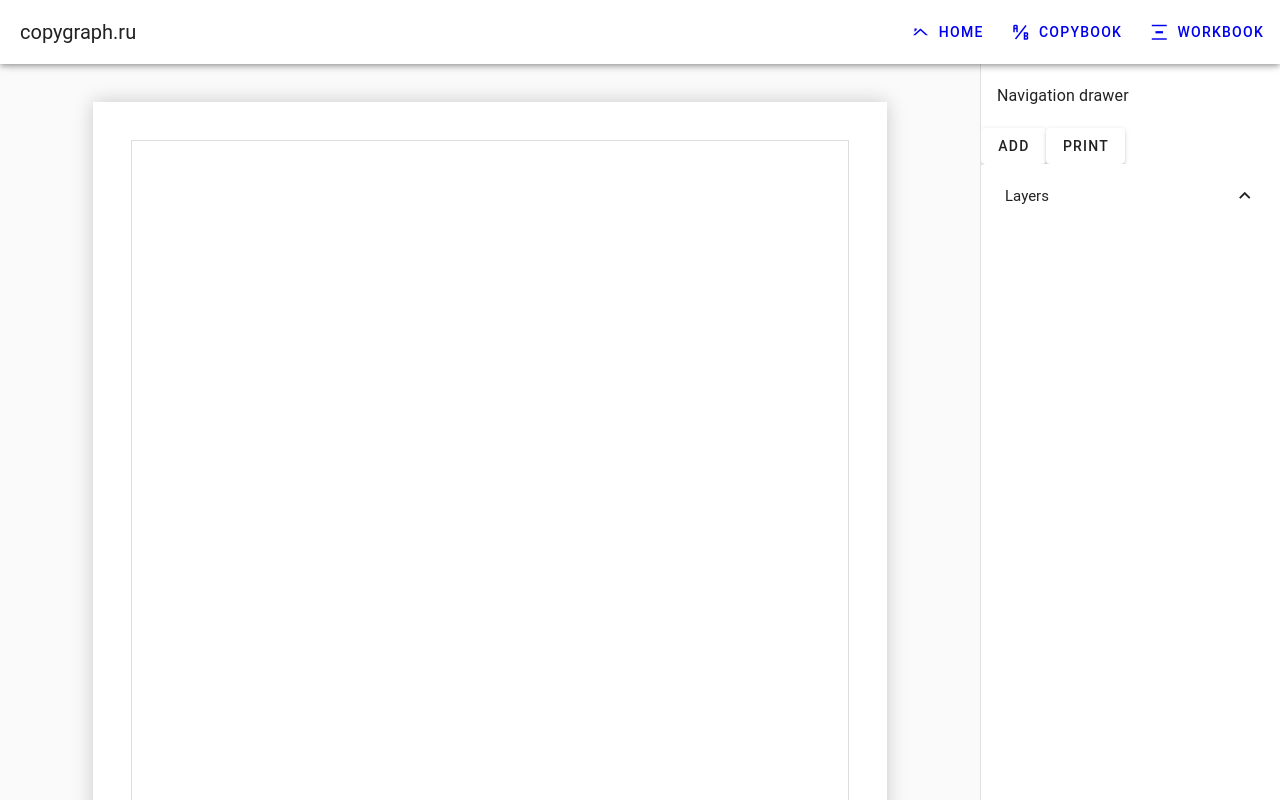
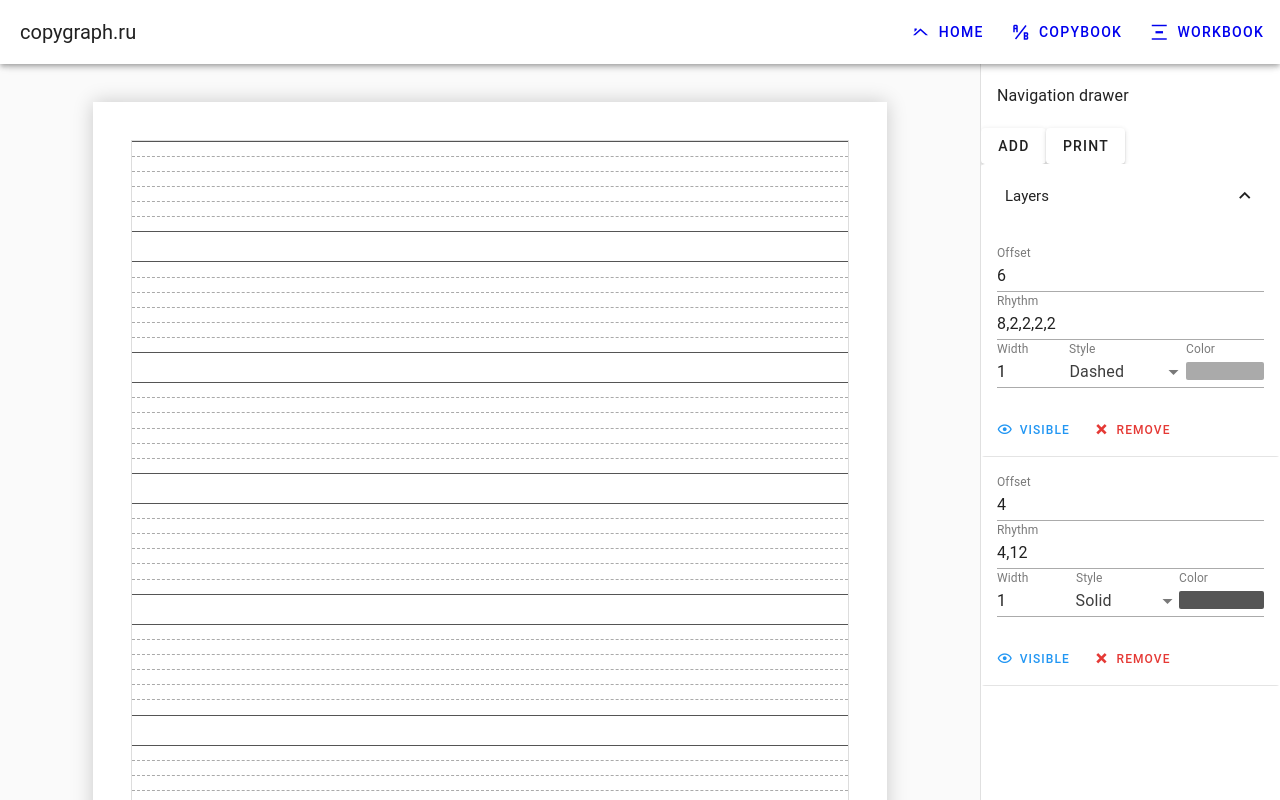
Before and after one commit to Loac/copygraph.ru, a Vue app: page /workbook-advanced in a window 1280 px wide. Both pictures are taken after a click on the button "Layers". Shown: the top 800 px of the page. Built offline with nearby package versions, Linux system fonts and the light colour scheme.

Commit message:
add action, visible Layer

```diff
--- a/src/components/copygraph/WorkbookAdvanced.ts
+++ b/src/components/copygraph/WorkbookAdvanced.ts
@@ -13,6 +13,7 @@ export class Workbook {
  * Слой со строками. Содержит параметры линии, размер отступа и ритм отображения.
  */
 export class Layer {
+    visible: boolean = true;
     offset: number = 0;
     rhythm: Array<number> = [];
     lineStyle: LineStyle = new LineStyle();
--- a/src/components/workbookAdvanced/WorkbookAdvanced.vue
+++ b/src/components/workbookAdvanced/WorkbookAdvanced.vue
@@ -5,10 +5,12 @@
         <div class="worksheet">
           <div
             v-for="(layer, index) in workbook?.layers"
+            :visible="layer.visible"
             class="layer"
             :style="layerStyle(layer.offset)"
             :key="index"
           >
+            <div v-if="layer.visible">
               <div class="bar" v-for="index in 10" :key="index">
                 <div
                   v-for="(offset, index) in layer.rhythm"
@@ -17,6 +19,8 @@
                   :key="index"
                 ></div>
               </div>
+            </div>
+
           </div>
 <!--          <div class="layer" :style="layerStyle(rhythm2Delay)">-->
 <!--            <div class="bar" v-for="index in 10" :key="index">-->
--- a/src/views/WorkbookAdvancedView.vue
+++ b/src/views/WorkbookAdvancedView.vue
@@ -28,11 +28,19 @@
             :key="index"
           >
             <v-card-text>
-              <WorkbookOffset v-model="layer.offset" label="Offset" />
+              <NumberPicker v-model="layer.offset" label="Offset" :max="16" />
               <WorkbookRhythm v-model.rhythm="layer.rhythm" label="Rhythm" />
               <LineStyleField v-model="layer.lineStyle" />
             </v-card-text>
             <v-card-actions>
+              <v-btn
+                rounded="xs"
+                size="small"
+                variant="text"
+                :prepend-icon="layer.visible ? 'mdi-eye-outline' : 'mdi-eye-off-outline'"
+                :color="layer.visible ? 'blue' : 'grey'"
+                @click="showLayer(index)"
+              >Visible</v-btn>
               <v-btn
                 rounded="xs"
                 size="small"
@@ -53,10 +61,10 @@
 <script setup lang="ts">
   import { Layer, Workbook } from "@/components/copygraph/WorkbookAdvanced";
   import WorkbookAdvanced from "@/components/workbookAdvanced/WorkbookAdvanced.vue";
-  import WorkbookOffset from "@/components/workbookAdvanced/WorkbookOffset.vue";
   import WorkbookRhythm from "@/components/workbookAdvanced/WorkbookRhythm.vue";
-  import { ref } from "vue";
+  import {onMounted, ref} from "vue";
   import LineStyleField from "@/components/LineStyleField.vue";
+  import NumberPicker from "@/components/NumberPicker.vue";
 
 
   const workbook = ref(new Workbook());
@@ -70,21 +78,14 @@
     layer.lineStyle.color = '#AAAAAA';
 
     workbook.value.layers.push(layer);
-
-    // let layer2 = new Layer();
-    // layer2.offset = 4;
-    // layer2.rhythm = [4, 12];
-    // layer2.lineStyle = {
-    //   style: 'solid',
-    //   width: 1,
-    //   color: '#555555'
-    // }
-    //
-    // workbook.value.layers.push(layer2);
   }
 
   const removeLayer = (index: number) => {
     workbook.value.layers.splice(index, 1);
+  }
+
+  const showLayer = (index: number) => {
+    workbook.value.layers[index].visible = !workbook.value.layers[index].visible;
   }
 
   const printLayers = () => {
@@ -92,6 +93,24 @@
       console.log(workbook.value.layers[index].rhythm.values());
     }
   }
+
+  onMounted(() => {
+    addLayer();
+
+    let layer2 = new Layer();
+    layer2.offset = 4;
+    layer2.rhythm = [4, 12];
+    layer2.lineStyle = {
+      style: 'solid',
+      width: 1,
+      color: '#555555'
+    }
+
+    // перенести методы для работы со слоями в класс.
+    // добавить возможность скрыть показать слой v-if или как-то иначе. нан можно через атрибут компонента.
+
+    workbook.value.layers.push(layer2);
+  })
 </script>
 
 <style>
```
Lines whose indentation alone changed are shown as unchanged.
